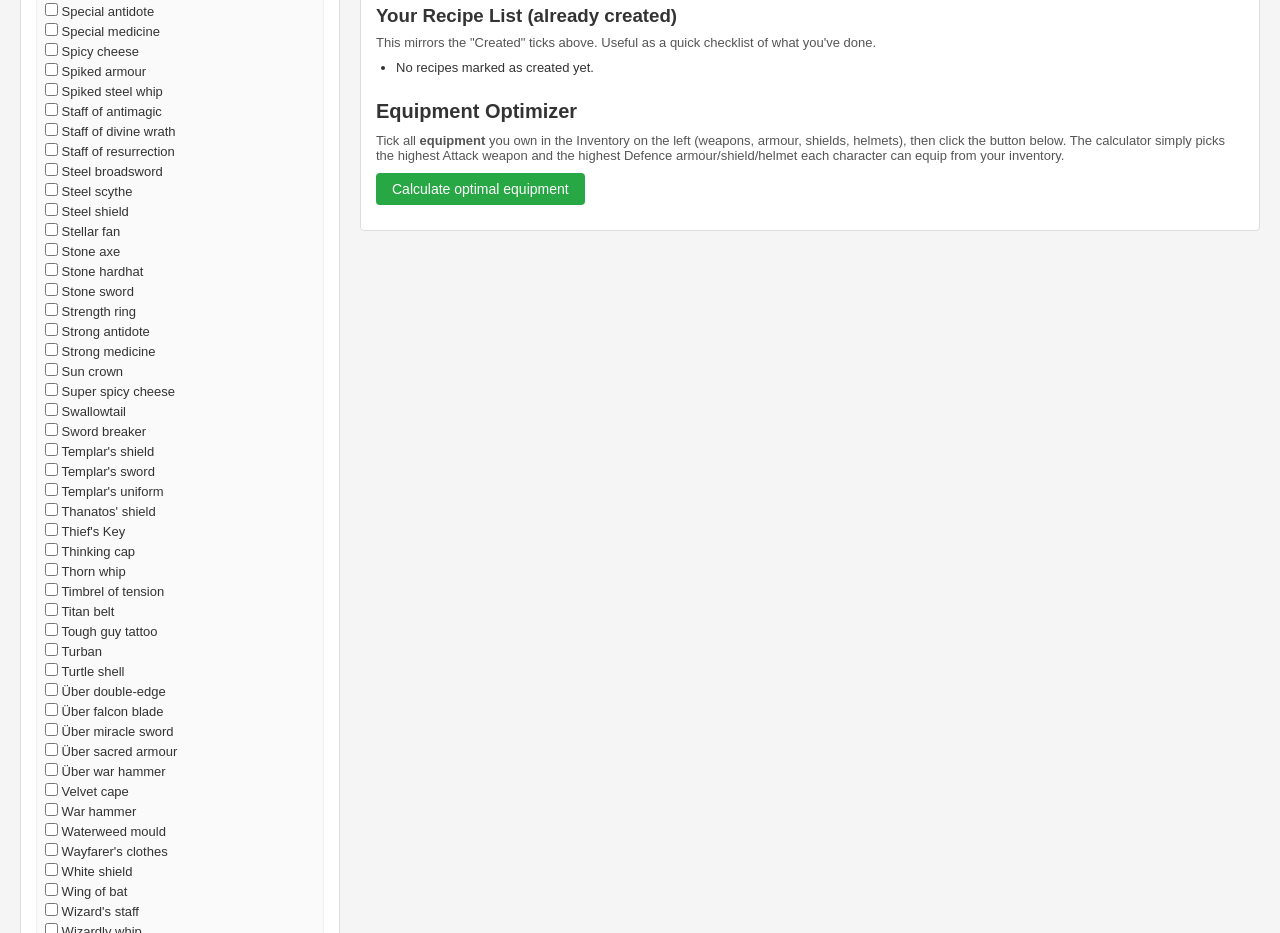
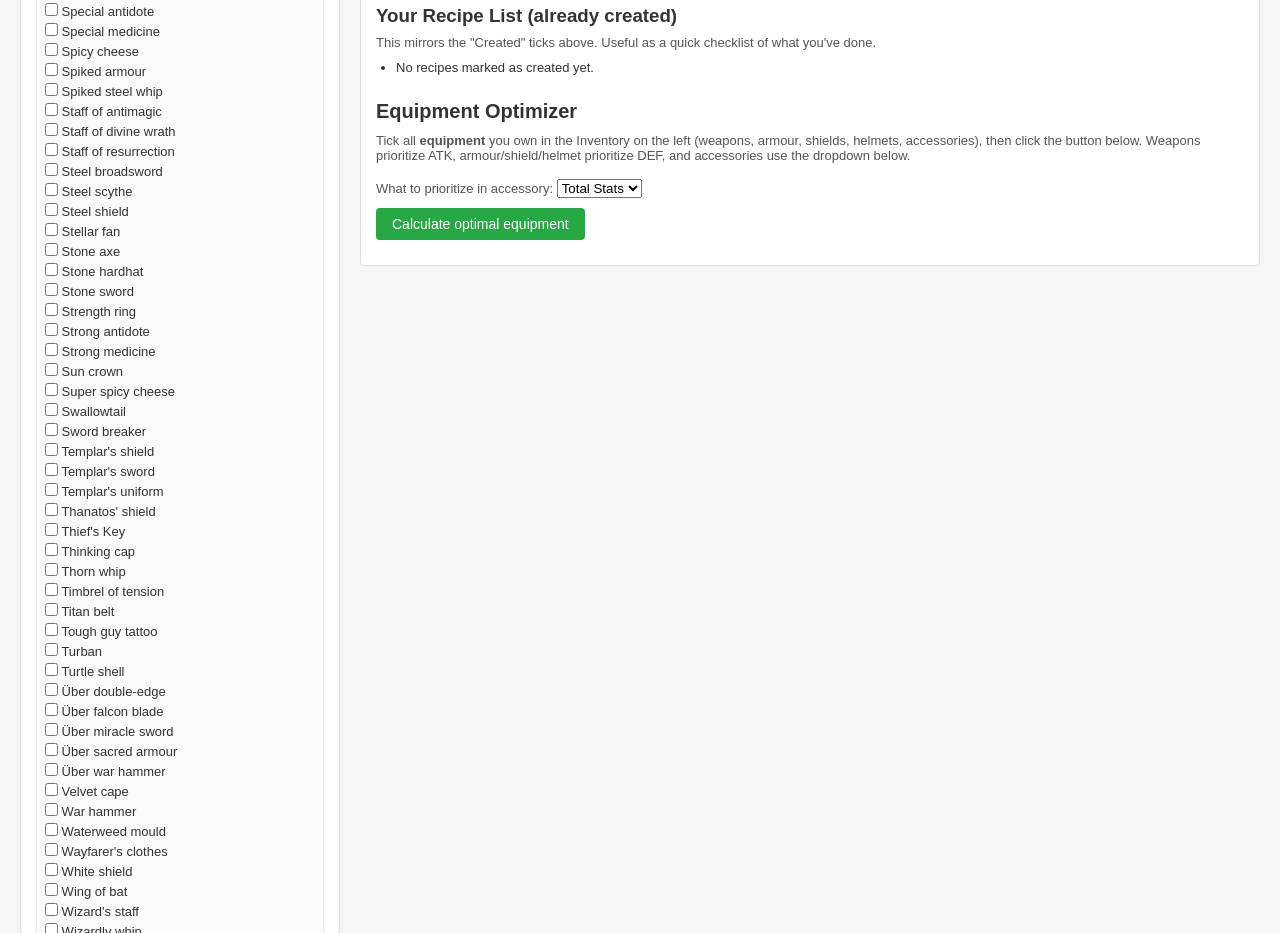
Before and after one commit to EerieGoesD/dragon-quest-viii-recipe-helper, a plain HTML site: page index.html in a window 1280 px wide. Shown: the part 6579-7512 px from the top of the page. Drawn offline with Linux system fonts and the light colour scheme.

Commit message:
Enhance Equipment Optimizer with accessory options
Updated the Equipment Optimizer section to include accessories and prioritization options.

```diff
--- a/index.html
+++ b/index.html
@@ -203,11 +203,27 @@
               <h2>Equipment Optimizer</h2>
               <p class="small-text">
                 Tick all <strong>equipment</strong> you own in the Inventory on the left
-                    (weapons, armour, shields, helmets), then click the button below.
-                    The calculator simply picks the highest Attack weapon and the highest Defence
-                    armour/shield/helmet each character can equip from your inventory.
+                (weapons, armour, shields, helmets, accessories), then click the button below.
+                Weapons prioritize ATK, armour/shield/helmet prioritize DEF, and accessories use the dropdown below.
               </p>
+
+              <label class="small-text" style="display:inline-block; margin: 6px 0 10px 0;">
+                What to prioritize in accessory:
+                <select id="optimizer-accessory-priority">
+                  <option>Agility</option>
+                  <option>Attack</option>
+                  <option>Defence</option>
+                  <option>Max HP</option>
+                  <option>Max MP</option>
+                  <option selected>Total Stats</option>
+                  <option>Wisdom</option>
+                </select>
+              </label>
+
+              <div>
                 <button id="optimizer-run-btn" class="btn btn-export">Calculate optimal equipment</button>
+              </div>
+
               <div id="optimizer-output" class="optimizer-output">
                 <!-- Filled by JS -->
               </div>
```
Lines whose indentation alone changed are shown as unchanged.
